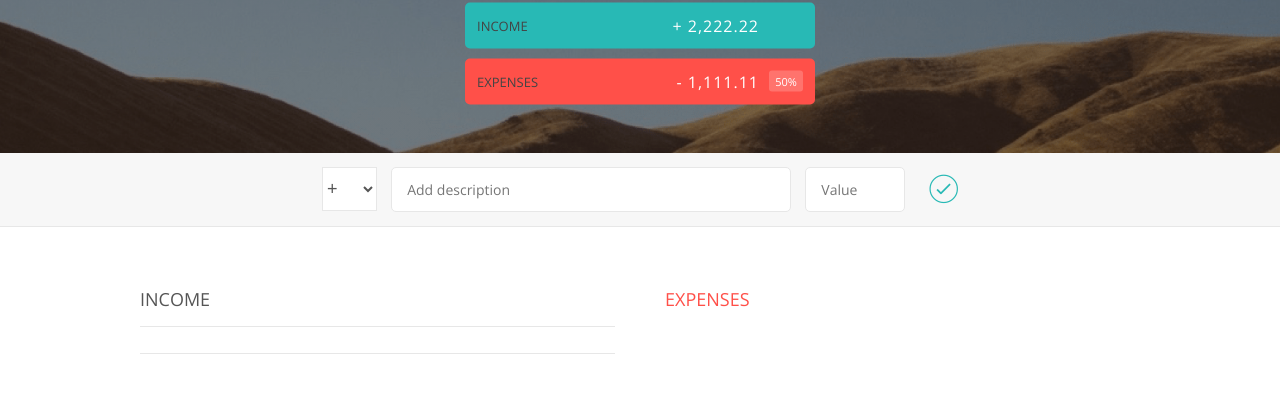
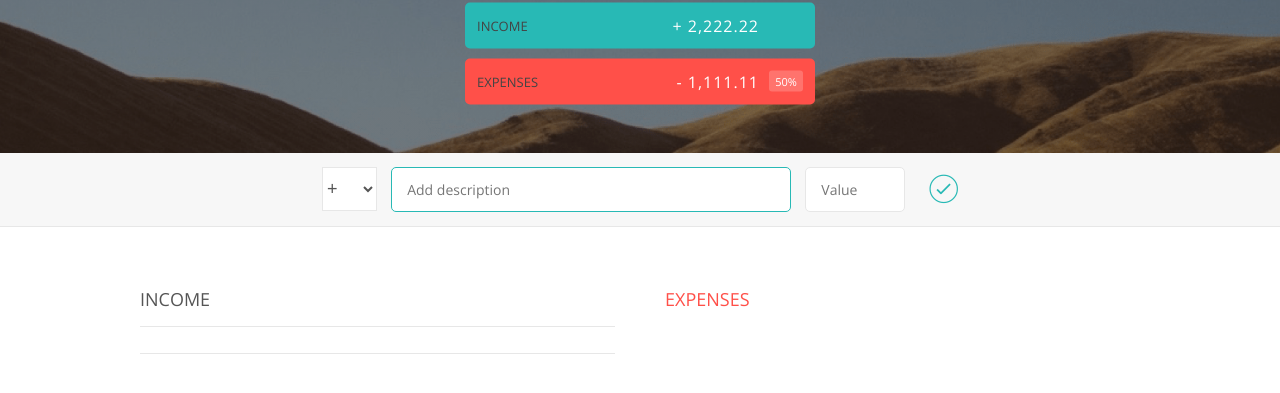
Before and after one commit to horoiu/Budget-App, a plain HTML site: page index.html in a window 1280 px wide. Both pictures are taken after a click on the button 943 px from the left and 357 px from the top of the page. Shown: the part 167-560 px from the top of the page. Drawn offline with nearby package versions, Linux system fonts and the light colour scheme.

Commit message:
Clear input fields and change filds focus after a new item is added into the list.

```diff
--- a/app.js
+++ b/app.js
@@ -102,6 +102,22 @@ let UIController = (function() {
             document.querySelector(element).insertAdjacentHTML('beforeend', newHtml);
         },
 
+        clearFields: function() {
+            let fields, fieldsArr;
+
+            // select input fields and will return a LIST
+            fields = document.querySelectorAll(DOMStrings.inputDescription + ', ' + DOMStrings.inputValue);
+
+            // transform the LIST into an ARRAY by calling an Array method
+            fieldsArr = Array.prototype.slice.call(fields);
+            fieldsArr.forEach(function(current, index, array) {
+                current.value = "";
+            });
+
+            // change focus to description field after ENTER or add__btn click
+            fieldsArr[0].focus();
+        },
+
         getDOMStrings: function() {
             return DOMStrings;
         },
@@ -139,9 +155,12 @@ let controller = (function(budgetCtrl, UICtrl) {
         // 3. add the item to UI
         UICtrl.addListItem(newItem, input.type);
 
-        //4. calculate the budget
+        // 4. clear the input fields
+        UICtrl.clearFields();
 
-        //5. display the budget on the UI
+        // 5. calculate the budget
+
+        // 6. display the budget on the UI
 
     };
 
--- a/style.css
+++ b/style.css
@@ -76,9 +76,7 @@ body {
     background-color: #28B9B5;
 }
 
-.budget__expenses {
-    background-color: #FF5049;
-}
+.budget__expenses { background-color: #FF5049; }
 
 .budget__income--text,
 .budget__expenses--text {
```
